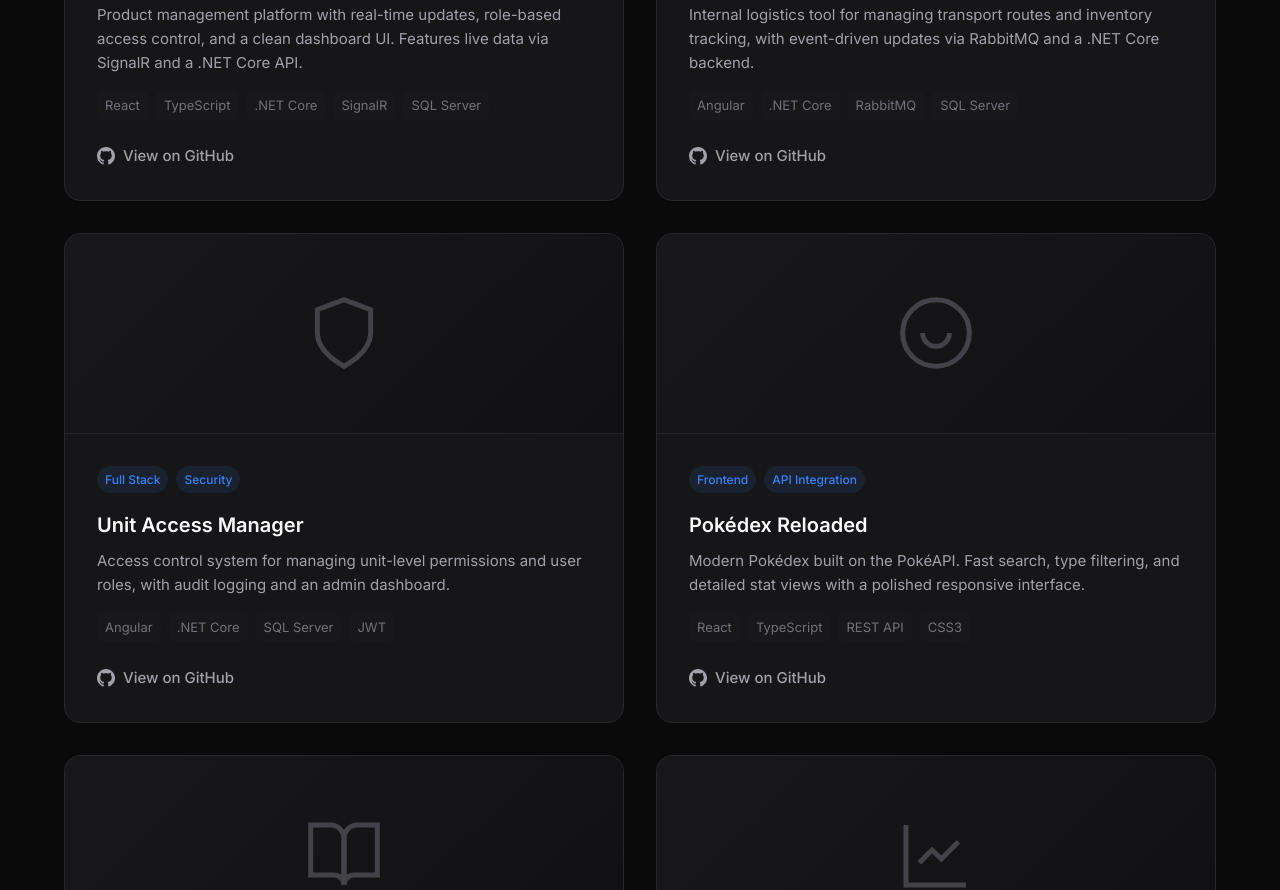
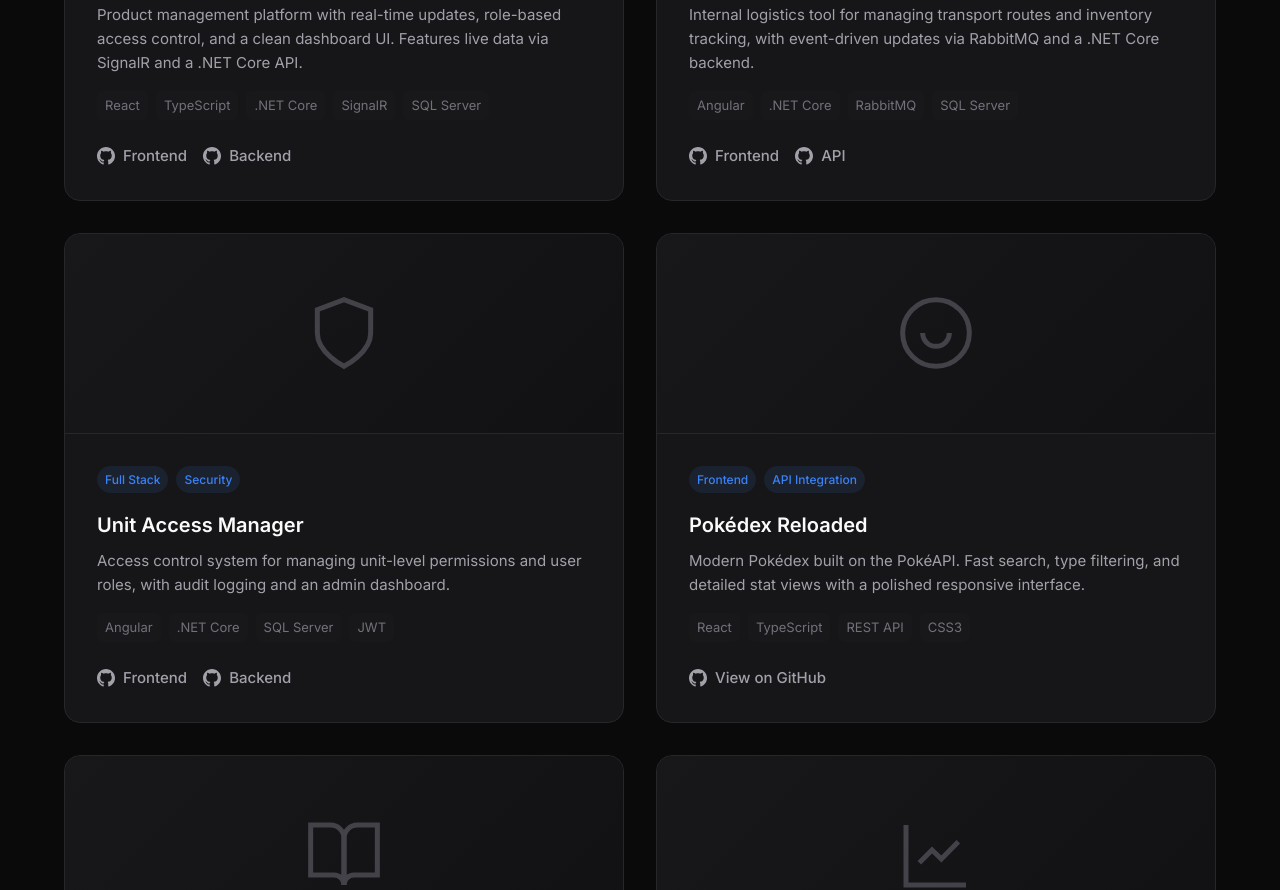
Before and after one commit to Arielhenriquez/Portafolio, a website: page public/index.html in a window 1280 px wide. Shown: the part 4504-5394 px from the top of the page. Drawn offline with Linux system fonts and the light colour scheme.

Commit message:
feat: update job title and project links in portfolio

```diff
--- a/public/index.html
+++ b/public/index.html
@@ -325,7 +325,7 @@
                         <div class="timeline-header">
                             <span class="timeline-date">Oct 2020 &mdash; Jan 2022</span>
                         </div>
-                        <h3 class="timeline-title">Junior Developer</h3>
+                        <h3 class="timeline-title">Software Developer</h3>
                         <p class="timeline-company">Ministerio de Cultura</p>
                         <p class="timeline-description">
                             First professional role. Contributed to internal management systems and
@@ -382,11 +382,17 @@
                             <span>SQL Server</span>
                         </div>
                         <div class="project-links">
+                            <a href="https://github.com/Arielhenriquez/ProductHub-Frontend" target="_blank" rel="noopener noreferrer" class="project-link">
+                                <svg viewBox="0 0 24 24" fill="currentColor">
+                                    <path d="M12 0c-6.626 0-12 5.373-12 12 0 5.302 3.438 9.8 8.207 11.387.599.111.793-.261.793-.577v-2.234c-3.338.726-4.033-1.416-4.033-1.416-.546-1.387-1.333-1.756-1.333-1.756-1.089-.745.083-.729.083-.729 1.205.084 1.839 1.237 1.839 1.237 1.07 1.834 2.807 1.304 3.492.997.107-.775.418-1.305.762-1.604-2.665-.305-5.467-1.334-5.467-5.931 0-1.311.469-2.381 1.236-3.221-.124-.303-.535-1.524.117-3.176 0 0 1.008-.322 3.301 1.23.957-.266 1.983-.399 3.003-.404 1.02.005 2.047.138 3.006.404 2.291-1.552 3.297-1.23 3.297-1.23.653 1.653.242 2.874.118 3.176.77.84 1.235 1.911 1.235 3.221 0 4.609-2.807 5.624-5.479 5.921.43.372.823 1.102.823 2.222v3.293c0 .319.192.694.801.576 4.765-1.589 8.199-6.086 8.199-11.386 0-6.627-5.373-12-12-12z"/>
+                                </svg>
+                                Frontend
+                            </a>
                             <a href="https://github.com/Arielhenriquez/ProductHub" target="_blank" rel="noopener noreferrer" class="project-link">
                                 <svg viewBox="0 0 24 24" fill="currentColor">
                                     <path d="M12 0c-6.626 0-12 5.373-12 12 0 5.302 3.438 9.8 8.207 11.387.599.111.793-.261.793-.577v-2.234c-3.338.726-4.033-1.416-4.033-1.416-.546-1.387-1.333-1.756-1.333-1.756-1.089-.745.083-.729.083-.729 1.205.084 1.839 1.237 1.839 1.237 1.07 1.834 2.807 1.304 3.492.997.107-.775.418-1.305.762-1.604-2.665-.305-5.467-1.334-5.467-5.931 0-1.311.469-2.381 1.236-3.221-.124-.303-.535-1.524.117-3.176 0 0 1.008-.322 3.301 1.23.957-.266 1.983-.399 3.003-.404 1.02.005 2.047.138 3.006.404 2.291-1.552 3.297-1.23 3.297-1.23.653 1.653.242 2.874.118 3.176.77.84 1.235 1.911 1.235 3.221 0 4.609-2.807 5.624-5.479 5.921.43.372.823 1.102.823 2.222v3.293c0 .319.192.694.801.576 4.765-1.589 8.199-6.086 8.199-11.386 0-6.627-5.373-12-12-12z"/>
                                 </svg>
-                                View on GitHub
+                                Backend
                             </a>
                         </div>
                     </div>
@@ -420,11 +426,17 @@
                             <span>SQL Server</span>
                         </div>
                         <div class="project-links">
-                            <a href="https://github.com/Arielhenriquez/Transport-Workflow" target="_blank" rel="noopener noreferrer" class="project-link">
+                            <a href="https://github.com/Arielhenriquez/Transport-Inventory-Workflow-Frontend" target="_blank" rel="noopener noreferrer" class="project-link">
                                 <svg viewBox="0 0 24 24" fill="currentColor">
                                     <path d="M12 0c-6.626 0-12 5.373-12 12 0 5.302 3.438 9.8 8.207 11.387.599.111.793-.261.793-.577v-2.234c-3.338.726-4.033-1.416-4.033-1.416-.546-1.387-1.333-1.756-1.333-1.756-1.089-.745.083-.729.083-.729 1.205.084 1.839 1.237 1.839 1.237 1.07 1.834 2.807 1.304 3.492.997.107-.775.418-1.305.762-1.604-2.665-.305-5.467-1.334-5.467-5.931 0-1.311.469-2.381 1.236-3.221-.124-.303-.535-1.524.117-3.176 0 0 1.008-.322 3.301 1.23.957-.266 1.983-.399 3.003-.404 1.02.005 2.047.138 3.006.404 2.291-1.552 3.297-1.23 3.297-1.23.653 1.653.242 2.874.118 3.176.77.84 1.235 1.911 1.235 3.221 0 4.609-2.807 5.624-5.479 5.921.43.372.823 1.102.823 2.222v3.293c0 .319.192.694.801.576 4.765-1.589 8.199-6.086 8.199-11.386 0-6.627-5.373-12-12-12z"/>
                                 </svg>
-                                View on GitHub
+                                Frontend
+                            </a>
+                            <a href="https://github.com/Arielhenriquez/Transport-Inventory-Workflow-API" target="_blank" rel="noopener noreferrer" class="project-link">
+                                <svg viewBox="0 0 24 24" fill="currentColor">
+                                    <path d="M12 0c-6.626 0-12 5.373-12 12 0 5.302 3.438 9.8 8.207 11.387.599.111.793-.261.793-.577v-2.234c-3.338.726-4.033-1.416-4.033-1.416-.546-1.387-1.333-1.756-1.333-1.756-1.089-.745.083-.729.083-.729 1.205.084 1.839 1.237 1.839 1.237 1.07 1.834 2.807 1.304 3.492.997.107-.775.418-1.305.762-1.604-2.665-.305-5.467-1.334-5.467-5.931 0-1.311.469-2.381 1.236-3.221-.124-.303-.535-1.524.117-3.176 0 0 1.008-.322 3.301 1.23.957-.266 1.983-.399 3.003-.404 1.02.005 2.047.138 3.006.404 2.291-1.552 3.297-1.23 3.297-1.23.653 1.653.242 2.874.118 3.176.77.84 1.235 1.911 1.235 3.221 0 4.609-2.807 5.624-5.479 5.921.43.372.823 1.102.823 2.222v3.293c0 .319.192.694.801.576 4.765-1.589 8.199-6.086 8.199-11.386 0-6.627-5.373-12-12-12z"/>
+                                </svg>
+                                API
                             </a>
                         </div>
                     </div>
@@ -455,11 +467,17 @@
                             <span>JWT</span>
                         </div>
                         <div class="project-links">
-                            <a href="https://github.com/Arielhenriquez/Unit-Access-Manager" target="_blank" rel="noopener noreferrer" class="project-link">
+                            <a href="https://github.com/Arielhenriquez/unit.datawarehouse.sso.frontend" target="_blank" rel="noopener noreferrer" class="project-link">
                                 <svg viewBox="0 0 24 24" fill="currentColor">
                                     <path d="M12 0c-6.626 0-12 5.373-12 12 0 5.302 3.438 9.8 8.207 11.387.599.111.793-.261.793-.577v-2.234c-3.338.726-4.033-1.416-4.033-1.416-.546-1.387-1.333-1.756-1.333-1.756-1.089-.745.083-.729.083-.729 1.205.084 1.839 1.237 1.839 1.237 1.07 1.834 2.807 1.304 3.492.997.107-.775.418-1.305.762-1.604-2.665-.305-5.467-1.334-5.467-5.931 0-1.311.469-2.381 1.236-3.221-.124-.303-.535-1.524.117-3.176 0 0 1.008-.322 3.301 1.23.957-.266 1.983-.399 3.003-.404 1.02.005 2.047.138 3.006.404 2.291-1.552 3.297-1.23 3.297-1.23.653 1.653.242 2.874.118 3.176.77.84 1.235 1.911 1.235 3.221 0 4.609-2.807 5.624-5.479 5.921.43.372.823 1.102.823 2.222v3.293c0 .319.192.694.801.576 4.765-1.589 8.199-6.086 8.199-11.386 0-6.627-5.373-12-12-12z"/>
                                 </svg>
-                                View on GitHub
+                                Frontend
+                            </a>
+                            <a href="https://github.com/Arielhenriquez/Unit.SSO" target="_blank" rel="noopener noreferrer" class="project-link">
+                                <svg viewBox="0 0 24 24" fill="currentColor">
+                                    <path d="M12 0c-6.626 0-12 5.373-12 12 0 5.302 3.438 9.8 8.207 11.387.599.111.793-.261.793-.577v-2.234c-3.338.726-4.033-1.416-4.033-1.416-.546-1.387-1.333-1.756-1.333-1.756-1.089-.745.083-.729.083-.729 1.205.084 1.839 1.237 1.839 1.237 1.07 1.834 2.807 1.304 3.492.997.107-.775.418-1.305.762-1.604-2.665-.305-5.467-1.334-5.467-5.931 0-1.311.469-2.381 1.236-3.221-.124-.303-.535-1.524.117-3.176 0 0 1.008-.322 3.301 1.23.957-.266 1.983-.399 3.003-.404 1.02.005 2.047.138 3.006.404 2.291-1.552 3.297-1.23 3.297-1.23.653 1.653.242 2.874.118 3.176.77.84 1.235 1.911 1.235 3.221 0 4.609-2.807 5.624-5.479 5.921.43.372.823 1.102.823 2.222v3.293c0 .319.192.694.801.576 4.765-1.589 8.199-6.086 8.199-11.386 0-6.627-5.373-12-12-12z"/>
+                                </svg>
+                                Backend
                             </a>
                         </div>
                     </div>
@@ -493,7 +511,7 @@
                             <span>CSS3</span>
                         </div>
                         <div class="project-links">
-                            <a href="https://github.com/Arielhenriquez/pokedex-reloaded" target="_blank" rel="noopener noreferrer" class="project-link">
+                            <a href="https://github.com/Arielhenriquez/PokeDex-Reloaded" target="_blank" rel="noopener noreferrer" class="project-link">
                                 <svg viewBox="0 0 24 24" fill="currentColor">
                                     <path d="M12 0c-6.626 0-12 5.373-12 12 0 5.302 3.438 9.8 8.207 11.387.599.111.793-.261.793-.577v-2.234c-3.338.726-4.033-1.416-4.033-1.416-.546-1.387-1.333-1.756-1.333-1.756-1.089-.745.083-.729.083-.729 1.205.084 1.839 1.237 1.839 1.237 1.07 1.834 2.807 1.304 3.492.997.107-.775.418-1.305.762-1.604-2.665-.305-5.467-1.334-5.467-5.931 0-1.311.469-2.381 1.236-3.221-.124-.303-.535-1.524.117-3.176 0 0 1.008-.322 3.301 1.23.957-.266 1.983-.399 3.003-.404 1.02.005 2.047.138 3.006.404 2.291-1.552 3.297-1.23 3.297-1.23.653 1.653.242 2.874.118 3.176.77.84 1.235 1.911 1.235 3.221 0 4.609-2.807 5.624-5.479 5.921.43.372.823 1.102.823 2.222v3.293c0 .319.192.694.801.576 4.765-1.589 8.199-6.086 8.199-11.386 0-6.627-5.373-12-12-12z"/>
                                 </svg>
@@ -528,7 +546,7 @@
                             <span>CSS3</span>
                         </div>
                         <div class="project-links">
-                            <a href="https://github.com/Arielhenriquez/spd-corporate-website" target="_blank" rel="noopener noreferrer" class="project-link">
+                            <a href="https://github.com/Arielhenriquez/SPD-Corporate-Website" target="_blank" rel="noopener noreferrer" class="project-link">
                                 <svg viewBox="0 0 24 24" fill="currentColor">
                                     <path d="M12 0c-6.626 0-12 5.373-12 12 0 5.302 3.438 9.8 8.207 11.387.599.111.793-.261.793-.577v-2.234c-3.338.726-4.033-1.416-4.033-1.416-.546-1.387-1.333-1.756-1.333-1.756-1.089-.745.083-.729.083-.729 1.205.084 1.839 1.237 1.839 1.237 1.07 1.834 2.807 1.304 3.492.997.107-.775.418-1.305.762-1.604-2.665-.305-5.467-1.334-5.467-5.931 0-1.311.469-2.381 1.236-3.221-.124-.303-.535-1.524.117-3.176 0 0 1.008-.322 3.301 1.23.957-.266 1.983-.399 3.003-.404 1.02.005 2.047.138 3.006.404 2.291-1.552 3.297-1.23 3.297-1.23.653 1.653.242 2.874.118 3.176.77.84 1.235 1.911 1.235 3.221 0 4.609-2.807 5.624-5.479 5.921.43.372.823 1.102.823 2.222v3.293c0 .319.192.694.801.576 4.765-1.589 8.199-6.086 8.199-11.386 0-6.627-5.373-12-12-12z"/>
                                 </svg>
@@ -563,7 +581,7 @@
                             <span>CSS3</span>
                         </div>
                         <div class="project-links">
-                            <a href="https://github.com/Arielhenriquez/weight-converter" target="_blank" rel="noopener noreferrer" class="project-link">
+                            <a href="https://github.com/Arielhenriquez/Weight-Converter" target="_blank" rel="noopener noreferrer" class="project-link">
                                 <svg viewBox="0 0 24 24" fill="currentColor">
                                     <path d="M12 0c-6.626 0-12 5.373-12 12 0 5.302 3.438 9.8 8.207 11.387.599.111.793-.261.793-.577v-2.234c-3.338.726-4.033-1.416-4.033-1.416-.546-1.387-1.333-1.756-1.333-1.756-1.089-.745.083-.729.083-.729 1.205.084 1.839 1.237 1.839 1.237 1.07 1.834 2.807 1.304 3.492.997.107-.775.418-1.305.762-1.604-2.665-.305-5.467-1.334-5.467-5.931 0-1.311.469-2.381 1.236-3.221-.124-.303-.535-1.524.117-3.176 0 0 1.008-.322 3.301 1.23.957-.266 1.983-.399 3.003-.404 1.02.005 2.047.138 3.006.404 2.291-1.552 3.297-1.23 3.297-1.23.653 1.653.242 2.874.118 3.176.77.84 1.235 1.911 1.235 3.221 0 4.609-2.807 5.624-5.479 5.921.43.372.823 1.102.823 2.222v3.293c0 .319.192.694.801.576 4.765-1.589 8.199-6.086 8.199-11.386 0-6.627-5.373-12-12-12z"/>
                                 </svg>
```
